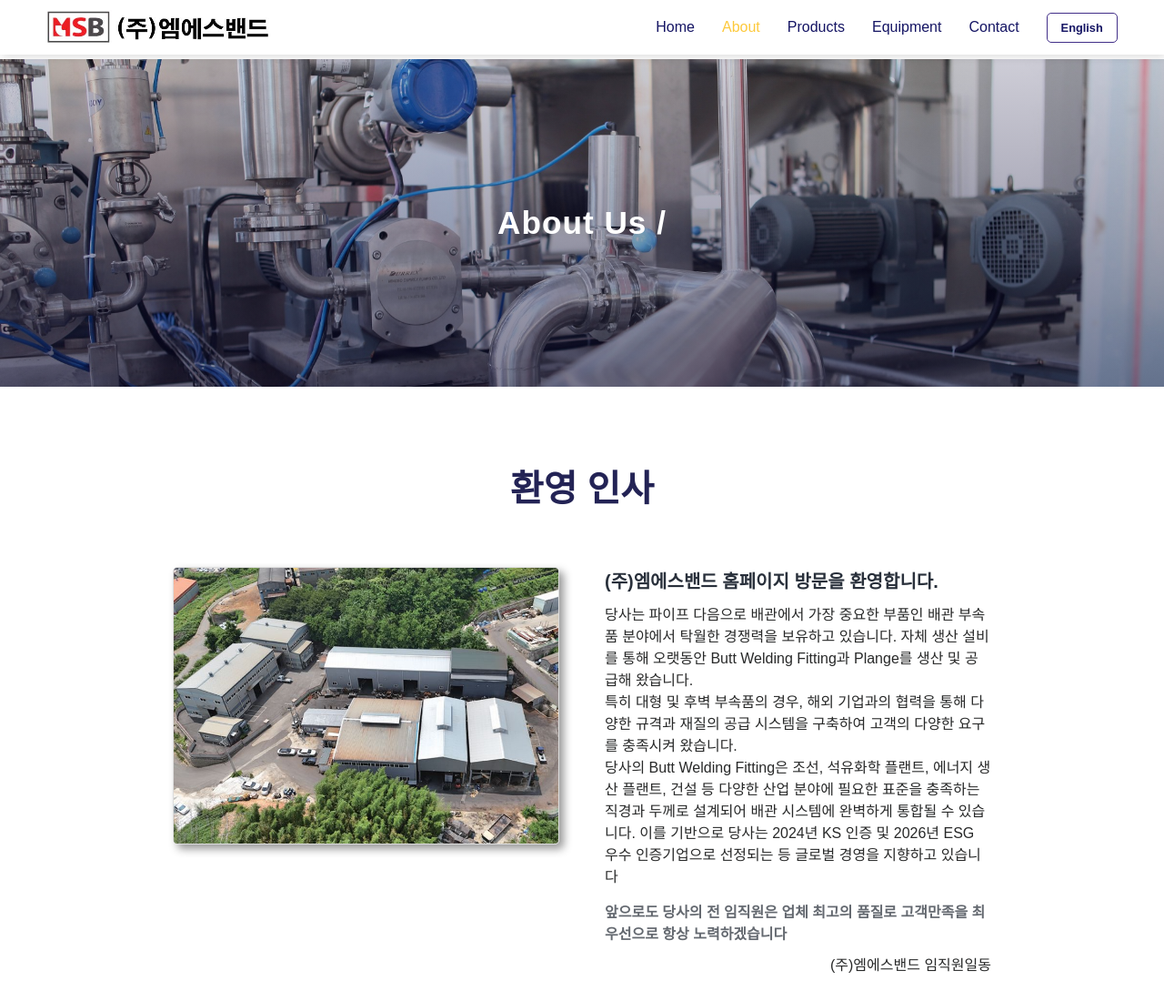
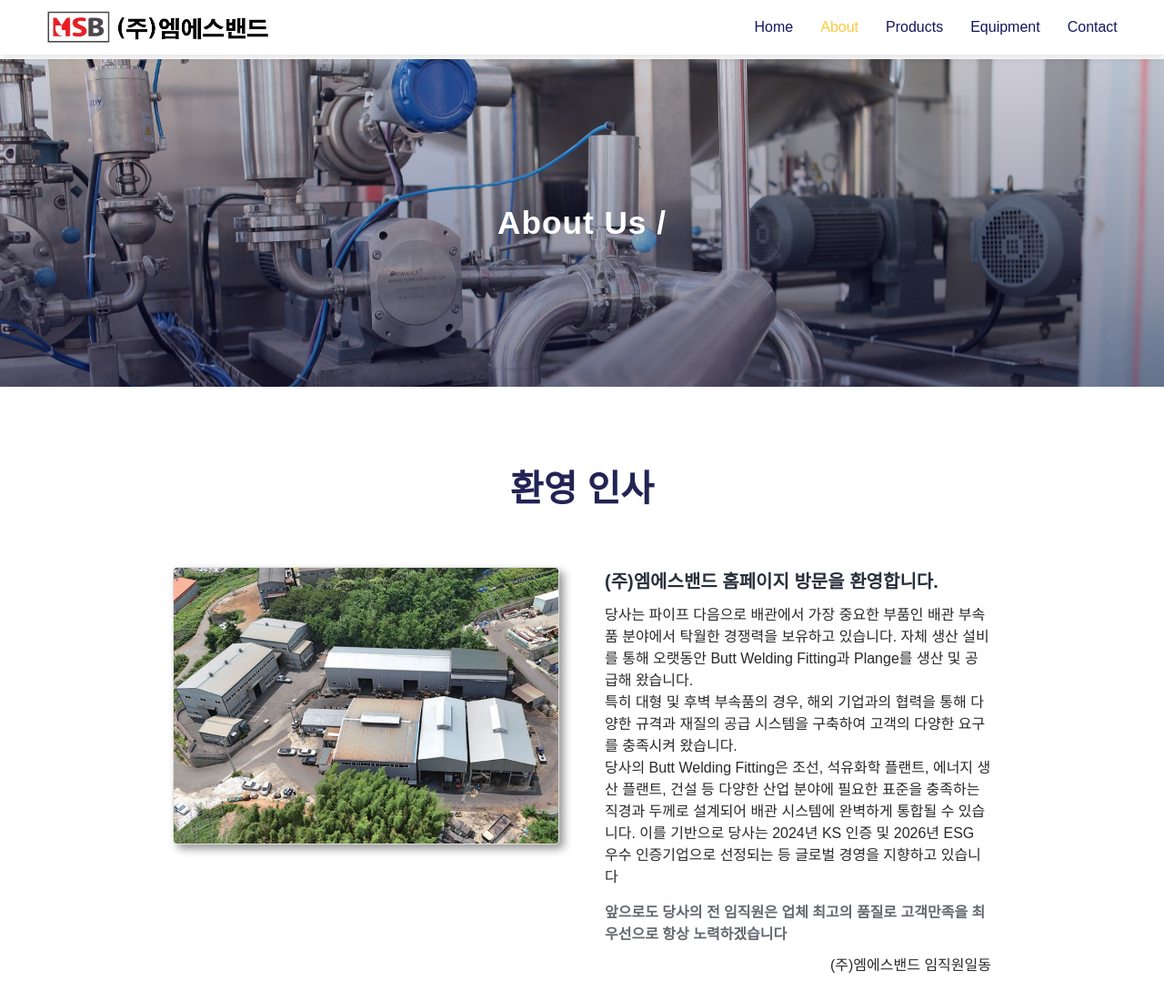
Before and after one commit to swbae1206/msbend, a website: page public/about.html in a window 1280 px wide. Shown: the top 1100 px of the page at 91% size. Drawn offline with nearby package versions, Linux system fonts and the light colour scheme.

Commit message:
20260222

```diff
--- a/public/about.html
+++ b/public/about.html
@@ -35,7 +35,7 @@
           <li><a href="products.html">Products</a></li>
           <li><a href="equipment.html">Equipment</a></li>
           <li><a href="contact.html">Contact</a></li>
-          <li><a class="lang" href="indexEn.html">English</a></li>
+          <!-- <li><a class="lang" href="indexEn.html">English</a></li> -->
         </ul>
         <img src="images/menu.png" alt="menu" id="menu-btn" />
       </div>
```
Also changed, not shown: public/contact.html (+1 -1 lines), public/equipment.html (+1 -1 lines), public/index.html (+1 -1 lines), public/products.html (+1 -1 lines).
